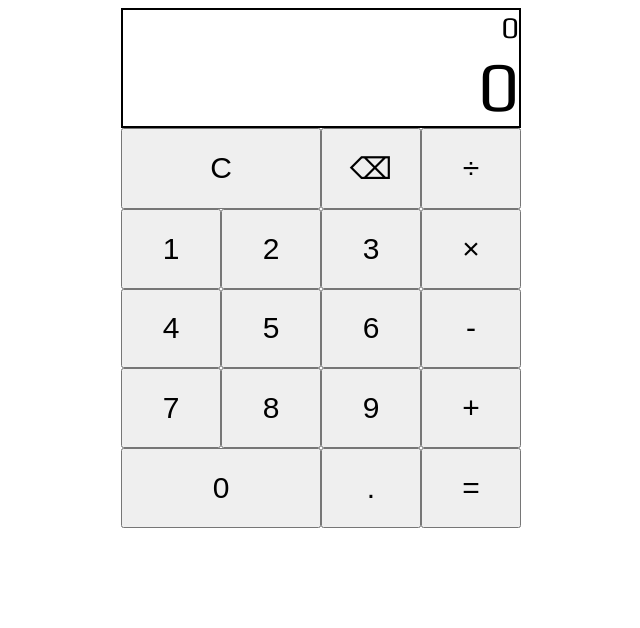
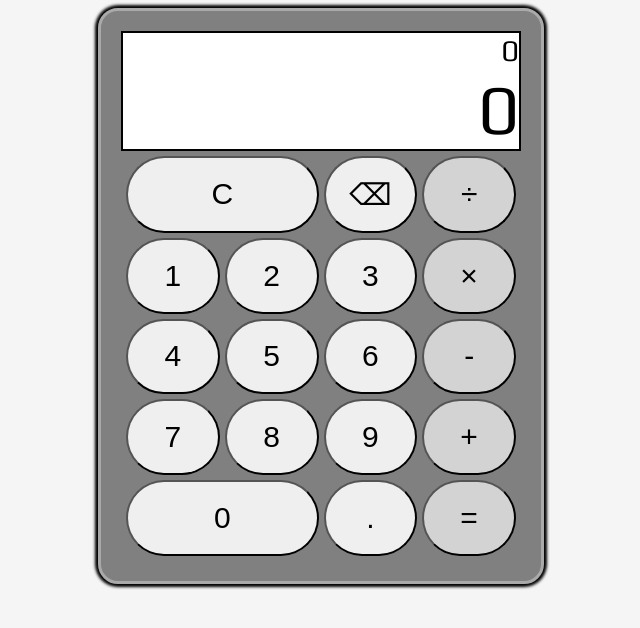
Before and after one commit to TarkanV/Calculator, a plain HTML site: page index.html in a window 1280 px wide. Shown: the whole page, without its empty margins (319-959 px from the left). Drawn offline with Linux system fonts and the light colour scheme.

Commit message:
Clean up interface

```diff
--- a/script.js
+++ b/script.js
@@ -13,9 +13,9 @@ function Button(parent, value){
 
 }
 
-function addClasses(cls, nodes){
-    for (node of nodes){
-        node.classList.toggle(cls);
+function addClasses(cls, buttons){
+    for (button of buttons){
+        button.node.classList.toggle(cls);
     }
 }
 
@@ -46,6 +46,7 @@ btns = btns.concat(makeButtons(btnBox, 0,".","="));
 
 let numbers = getBtnFromValue(btns, 1,2,3,4,5,6,7,8,9,0,"⌫","C",".");
 let operators = getBtnFromValue(btns, "+", "-", "×","÷","=");
+let test = addClasses("operators", operators);
 
 let currentNode = document.querySelector("#operation-str");
 let totalNode = document.querySelector("#operation-total");
--- a/styles.css
+++ b/styles.css
@@ -1,21 +1,38 @@
+body{
+    background-color: whitesmoke;
+}
 
 .container{
     width : 400px;
     margin : 0 auto;
     font-size: 30px;
     font-family: "Oswald", sans-serif;
+    background-color: gray;
+    padding: 20px;
+    border-radius: 20px;
+    border : 3px solid darkgray;
+    box-shadow: 0 0 3px 3px;
+
 
 }
 .button-box{
     display: grid;
     grid-template-columns: repeat(4, 1fr);
+    padding : 5px;
+    height: 400px;
+    gap : 5px;
 
-    height: 400px;
 
 }
 button{
     font-size: 30px;
+    border-radius: 100px;
 }
+
+.key{
+
+}
+
 [value="C"], [value="0"]{
     grid-column: span 2;
 
@@ -26,6 +43,7 @@ button{
     font-family: "Play", sans-serif;
     border: 2px solid black;
     text-align: right;
+    background-color: white;
 }
 
 .output > div{
@@ -34,3 +52,7 @@ button{
 #operation-total{
     font-size: 70px;
 }
+
+.operators{
+    background-color: lightgrey;
+}
```
